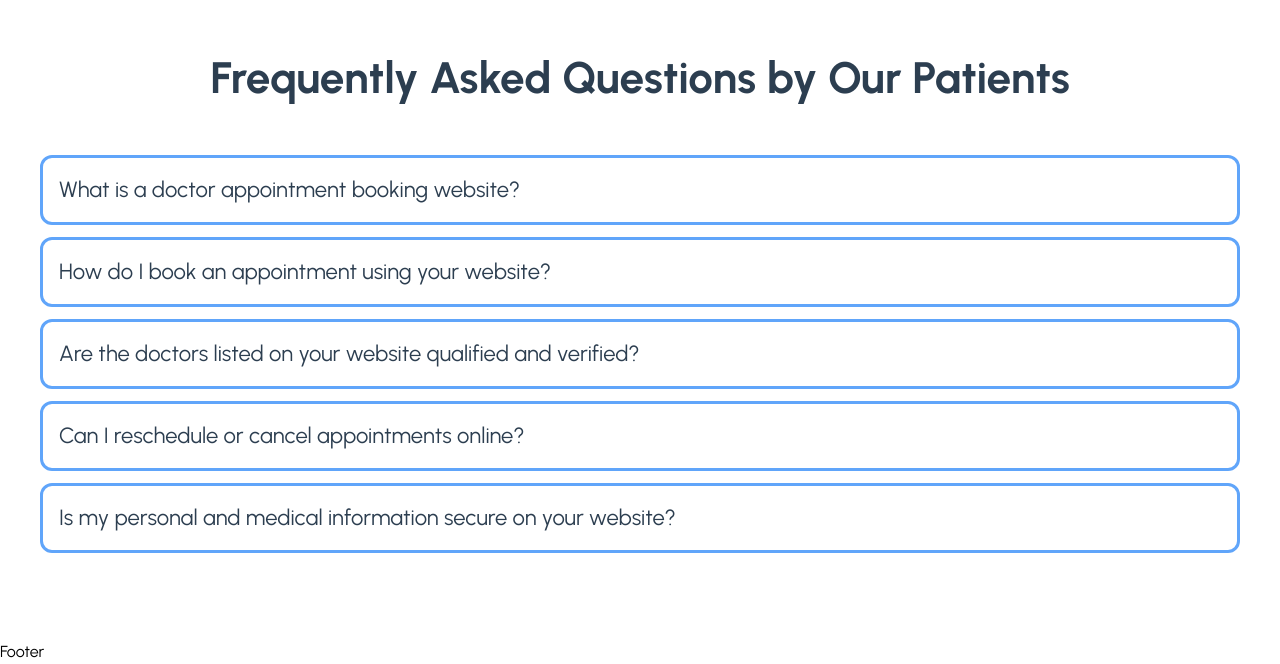
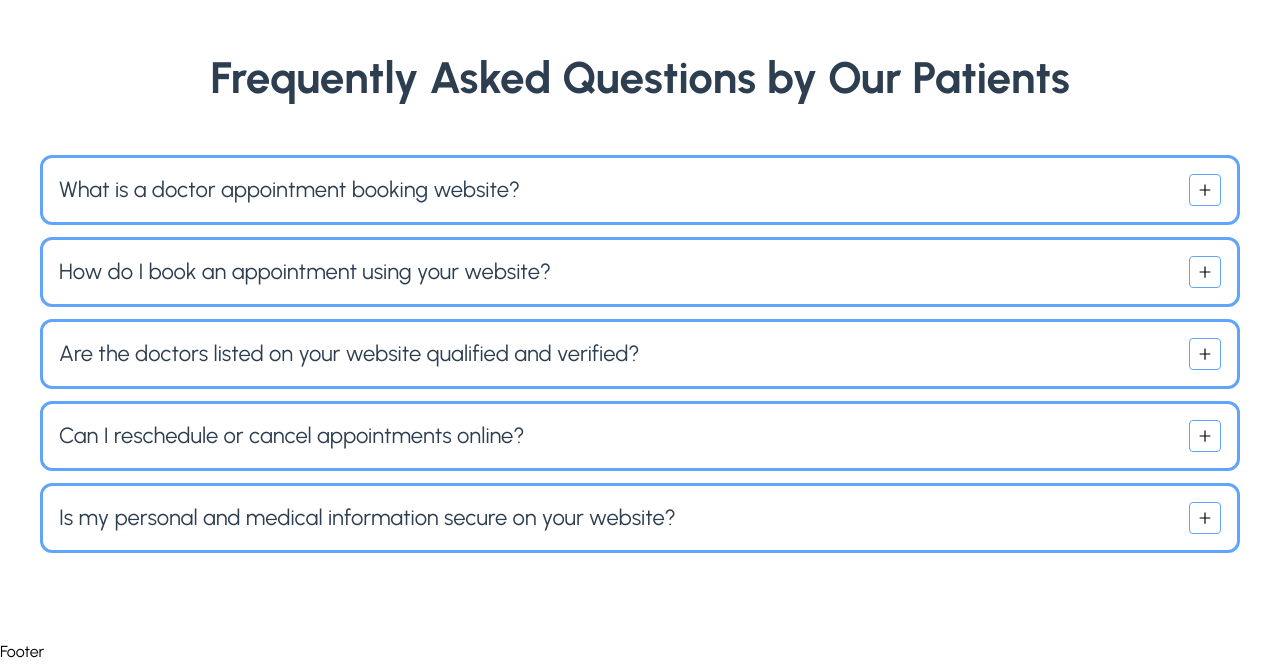
Before and after one commit to RavinduKavinda/doctor-appointment-booking, a React (Vite) app in the folder frontend/: page / in a window 1280 px wide. Shown: the part 4877-5541 px from the top of the page. Built offline with nearby package versions, Linux system fonts and the light colour scheme; a web font is replaced by a local one.

Commit message:
toggle button

```diff
--- a/frontend/src/components/Faq/FaqCard.jsx
+++ b/frontend/src/components/Faq/FaqCard.jsx
@@ -1,12 +1,27 @@
 import { useState } from 'react';
+import { AiOutlinePlus, AiOutlineMinus } from "react-icons/ai";
 
 const FaqCard = ({ item }) => {
+        const [isOpen, setIsOpen] = useState(false);
+
+        const toggle = () => {
+            setIsOpen(!isOpen);
+        };
+
     return (
         <div className="p-2 lg:p-4 rounded-[12px] border-[3px] border-solid border-blue-400 ml-[20px] lg:ml-[40px] mr-[20px] lg:mr-[40px] mb-3 cursor-pointer">
-      <div className="flex items-center justify-between gap-6">
-        <h4 className="text-[16px] lg:text-[22px] leading-7 lg:leading-8 text-headingColor">
+            <div className="flex items-center justify-between gap-6"
+                onClick={toggle}>
+
+                <h4 className="text-[16px] leading-7 lg:text-[22px] lg:leading-8 text-headingColor">
                     {item.question}
                 </h4>
+            <div
+                className={`${
+                    isOpen && "bg-primaryColor text-white border-none"}
+                    w-6 h-6 lg:w-8 lg:h-8 border border-solid border-blue-400 rounded flex items-center justify-center`}>
+                    {isOpen? <AiOutlineMinus />: <AiOutlinePlus />}
+             </div>
             </div>
         </div>
       );
```
Lines whose indentation alone changed are shown as unchanged.
